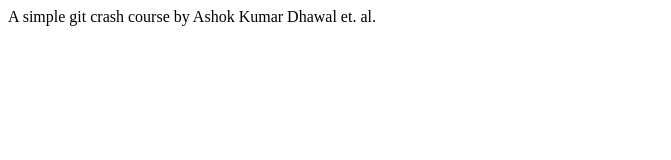
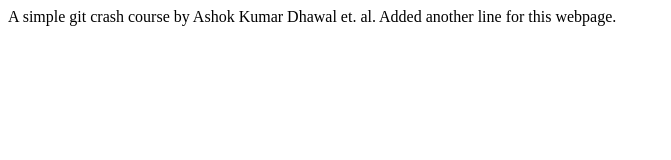
Before and after one commit to pbhattarai2017/git-tuts, a plain HTML site: page index.html in a window 1280 px wide. Shown: the whole page, without its empty margins (0-671 px from the left). Drawn offline with Linux system fonts and the light colour scheme.

Commit message:
another commit

```diff
--- a/index.html
+++ b/index.html
@@ -8,5 +8,6 @@
   </head>
   <body>
     A simple git crash course by Ashok Kumar Dhawal et. al.
+    Added another line for this webpage.
   </body>
 </html>
```
